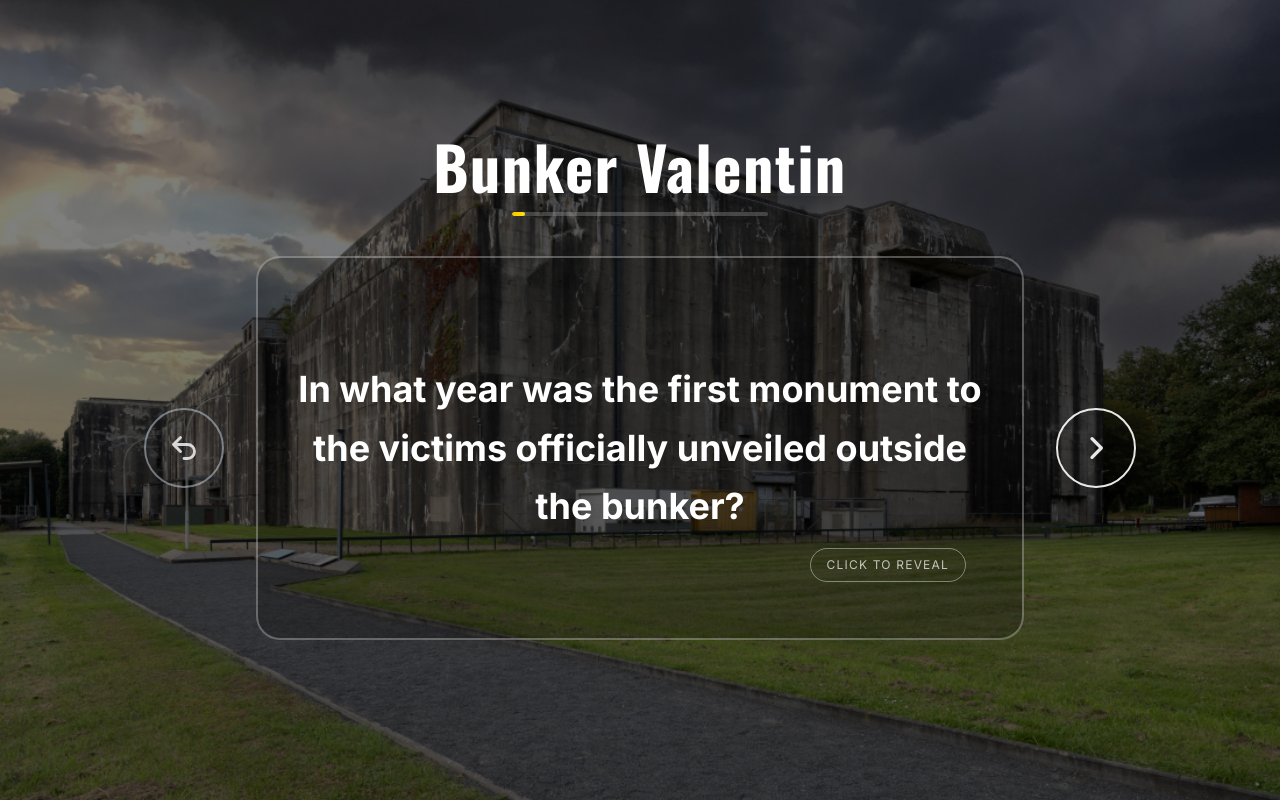
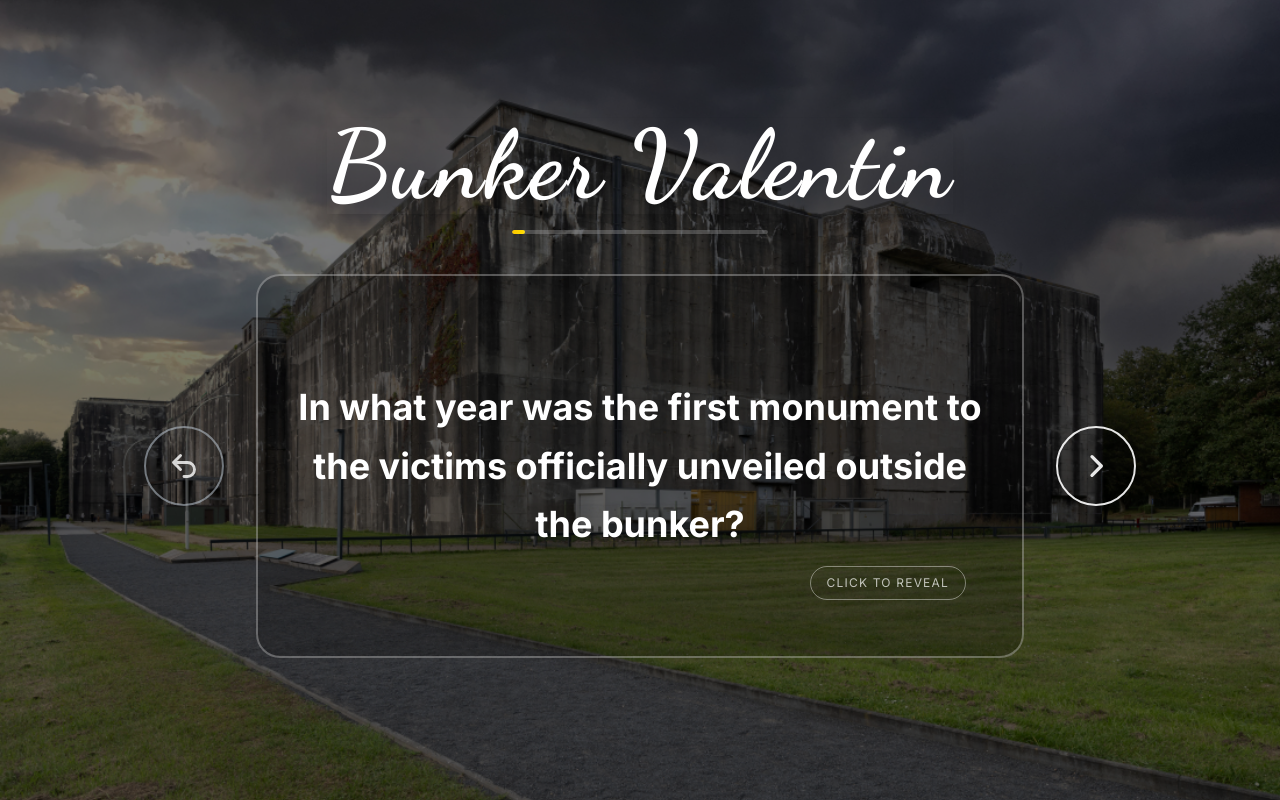
Before and after one commit to wangilisasi/bunker, a Next.js app: page / in a window 1280 px wide. Built offline with nearby package versions, Linux system fonts and the light colour scheme.

Commit message:
Add elegant Dancing Script font, progress bar, custom favicon, and enhanced typography

```diff
--- a/src/app/layout.tsx
+++ b/src/app/layout.tsx
@@ -1,5 +1,5 @@
 import type { Metadata } from "next";
-import { Geist, Geist_Mono, Oswald, Inter } from "next/font/google";
+import { Geist, Geist_Mono, Oswald, Inter, Dancing_Script } from "next/font/google";
 import "./globals.css";
 
 const geistSans = Geist({
@@ -24,6 +24,12 @@ const inter = Inter({
   weight: ["300", "400", "500", "600", "700"],
 });
 
+const dancingScript = Dancing_Script({
+  variable: "--font-dancing-script",
+  subsets: ["latin"],
+  weight: ["400", "500", "600", "700"],
+});
+
 export const metadata: Metadata = {
   title: "Bunker Valentin Memorial - Interactive History Flashcards",
   description: "Learn about Bunker Valentin, a WWII Nazi submarine construction site and memorial to forced labor victims. Interactive flashcards covering the history of this important Bremen-Farge memorial site.",
@@ -44,7 +50,7 @@ export default function RootLayout({
   return (
     <html lang="en">
       <body
-        className={`${geistSans.variable} ${geistMono.variable} ${oswald.variable} ${inter.variable} antialiased`}
+        className={`${geistSans.variable} ${geistMono.variable} ${oswald.variable} ${inter.variable} ${dancingScript.variable} antialiased`}
       >
         {children}
       </body>
--- a/src/components/FlashcardApp.tsx
+++ b/src/components/FlashcardApp.tsx
@@ -148,7 +148,7 @@ export default function FlashcardApp() {
         <div className="w-full max-w-6xl mx-auto flex flex-col items-center">
           {/* Header */}
           <div className="text-center mb-10">
-            <h1 className="text-5xl md:text-6xl font-extrabold text-white shadow-lg mb-4 font-[family-name:var(--font-oswald)] tracking-wide">
+            <h1 className="text-6xl md:text-7xl lg:text-8xl font-black text-white shadow-lg mb-4 font-[family-name:var(--font-dancing-script)] tracking-wide">
               Bunker Valentin
             </h1>
             {/* Progress Bar */}
```
